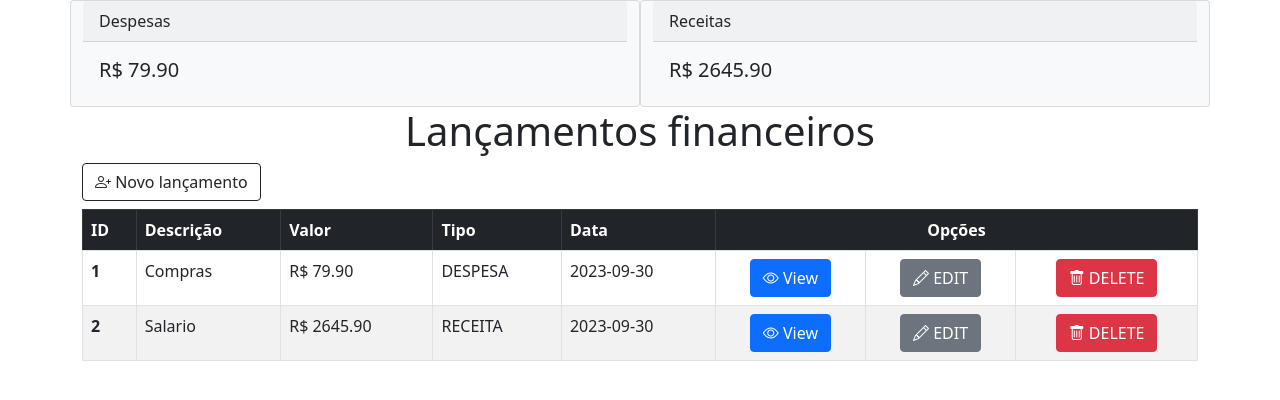
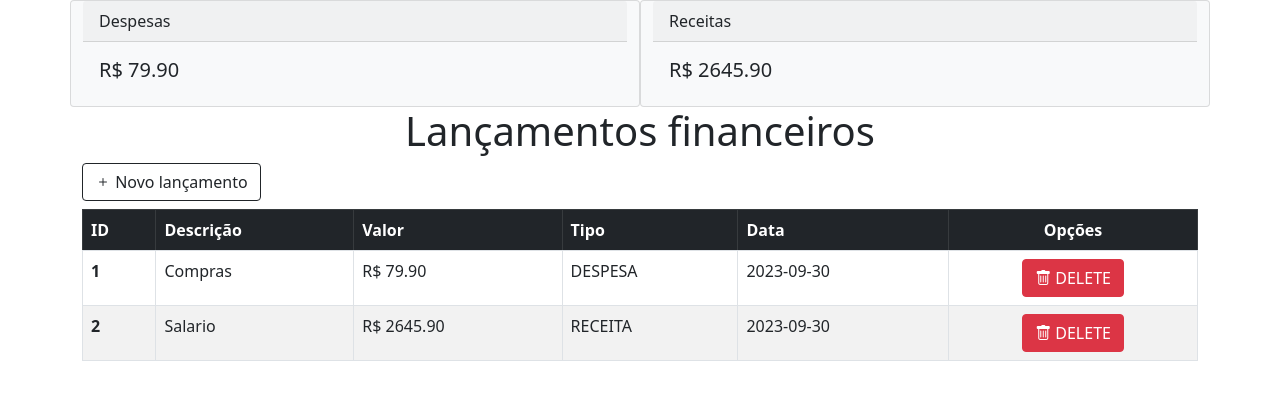
Before and after one commit to higor-tavares/financas_pessoais, a PHP site: page / in a window 1280 px wide. Shown: the top 400 px of the page. Run offline with PHP 8.4, Linux system fonts and the light colour scheme; data comes from the database, SQL or seed files in the repository; data that the repository does not hold is empty; some libraries are stand-ins or nearby versions.

Commit message:
fixing delete

```diff
--- a/app/index.php
+++ b/app/index.php
@@ -2,7 +2,7 @@
 <?php include "includes/dash.php"?>
   <div class="container">
     <h1 class="text-center" >Lançamentos financeiros</h1>
-      <a href="includes/create.php" class='btn btn-outline-dark mb-2'> <i class="bi bi-person-plus"></i> Novo lançamento</a>
+      <a href="includes/create.php" class='btn btn-outline-dark mb-2'> <i class="bi bi-plus"></i> Novo lançamento</a>
 
         <table class="table table-striped table-bordered table-hover">
           <thead class="table-dark">
@@ -36,11 +36,7 @@
               echo " <td > R$ {$valor}</td>";
               echo " <td >{$tipo} </td>";
               echo " <td >{$data} </td>";
-              echo " <td class='text-center'> <a href='view.php?id={$id}' class='btn btn-primary'> <i class='bi bi-eye'></i> View</a> </td>";
-
-              echo " <td class='text-center' > <a href='update.php?edit&id={$id}' class='btn btn-secondary'><i class='bi bi-pencil'></i> EDIT</a> </td>";
-
-              echo " <td  class='text-center'>  <a href='delete.php?delete={$id}' class='btn btn-danger'> <i class='bi bi-trash'></i> DELETE</a> </td>";
+              echo " <td  class='text-center'>  <a href='includes/delete.php?delete={$id}' class='btn btn-danger'> <i class='bi bi-trash'></i> DELETE</a> </td>";
               echo " </tr> ";
                   }
                 ?>
```
Also changed, not shown: app/includes/delete.php (added, +19 -0 lines).
